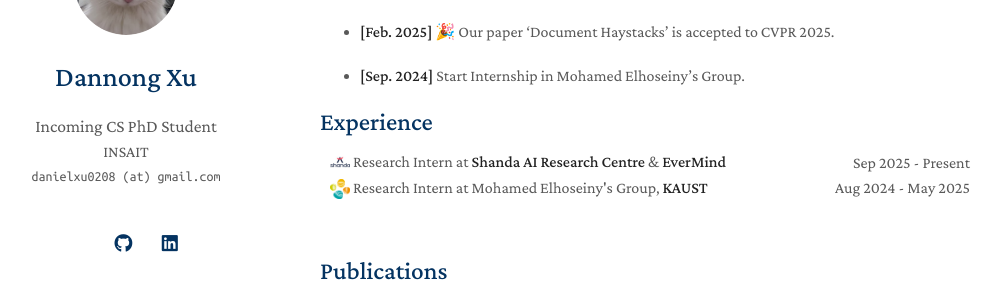
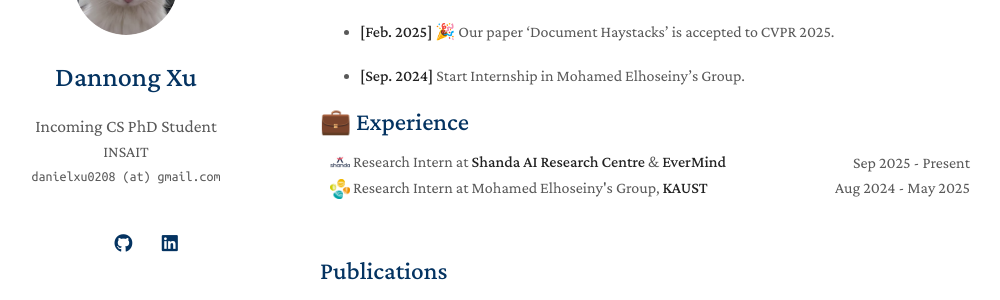
Before and after one commit to Danielxu0208/Danielxu0208.github.io, a Jekyll site: the page built from index.md, in a window 1280 px wide and 900 px high, scrolled down 488 px. Shown: the part 153-453 px from the top of the window, without its empty margins (150-1150 px from the left). Built offline with Jekyll 4.4.1, drawn with Linux system fonts in a browser that asks for light colours; a style sheet for code colours, icons or effects is not loaded; our own code applies the rules of GitHub Pages for plain Markdown files.

```diff
--- a/_includes/experience.md
+++ b/_includes/experience.md
@@ -1,4 +1,4 @@
-## Experience
+## 💼 Experience
 
 <ul style="margin:0 0 5px;">
 <li style="display: flex; justify-content: space-between; align-items: center; margin-left: -30px;">
```
